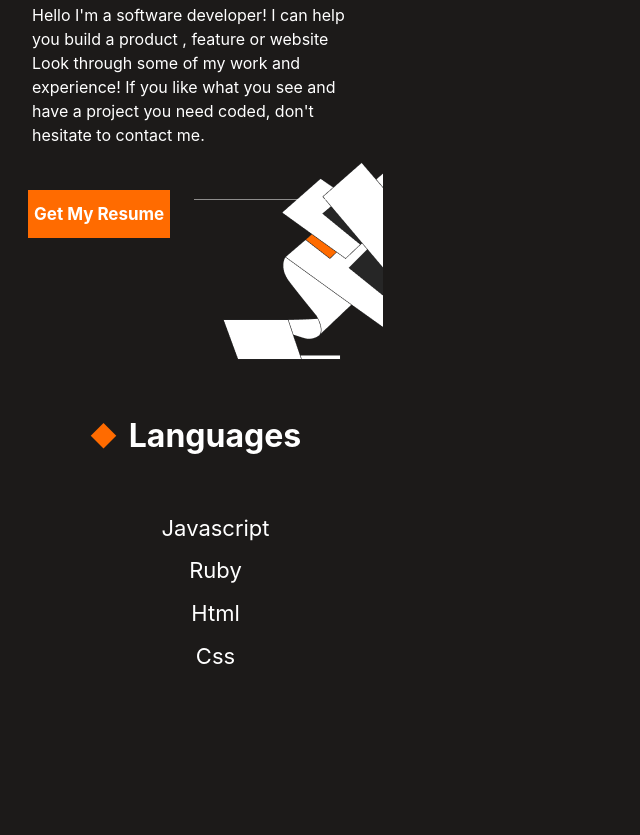
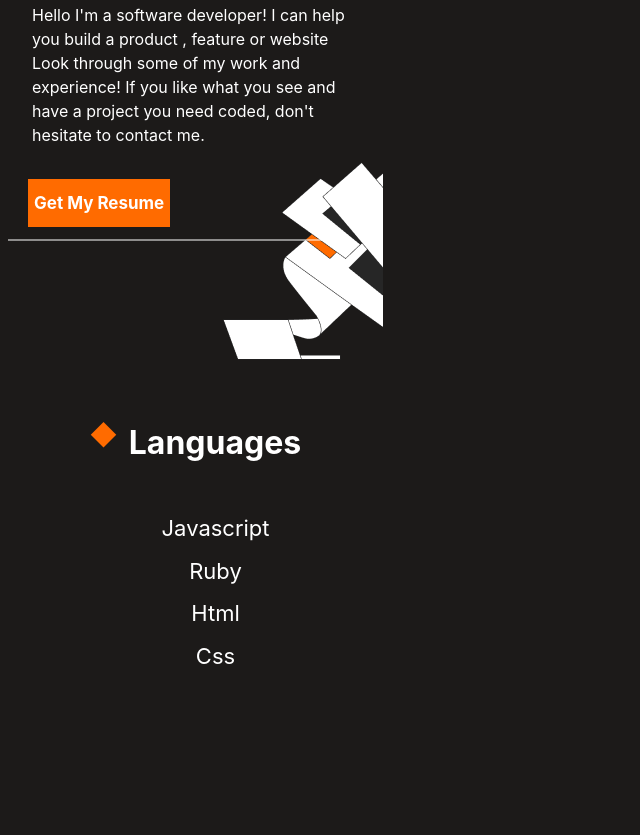
Before and after one commit to LokurasRlz/Portfolio, a website: page index.html in a window 1280 px wide. Shown: the part 2112-2947 px from the top of the page, without its empty margins (0-640 px from the left). Drawn offline with Linux system fonts and the light colour scheme.

Commit message:
Fixing errors in style.css

```diff
--- a/style.css
+++ b/style.css
@@ -276,6 +276,7 @@
   justify-content: end;
   align-items: center;
   margin-top: 150px;
+  margin-bottom: 20px;
 }
 
 .work-description {
@@ -374,13 +375,6 @@
   color: white;
 }
 
-.whiteLine {
-  width: 50%;
-  padding-top: 0;
-  height: 1px;
-  margin: 20px auto;
-}
-
 .lists {
   display: grid;
   grid-template-columns: repeat(2, 1fr);
@@ -398,6 +392,7 @@
   line-height: 42.67px;
   vertical-align: middle;
   color: white;
+  margin-bottom: 10px;
 }
 
 .skills {
@@ -413,6 +408,7 @@
   justify-content: center;
   align-items: center;
   gap: 12px;
+  margin-bottom: 10px;
 }
 
 .listTitle {
@@ -425,6 +421,7 @@
   align-items: center;
   flex-direction: column;
   color: white;
+  margin-bottom: 10px;
 }
 
 
@@ -453,7 +450,7 @@
 }
 
 .formSection {
-  border-bottom: 1px solid lightgray;
+
   height: 216px;
   width: 327px;
   display: flex;
@@ -523,7 +520,7 @@ textarea {
 }
 
 .actualForm {
-  margin-top: 120px;
+  margin-top: 150px;
   align-items: stretch;
   width: 50vw;
 }
```
